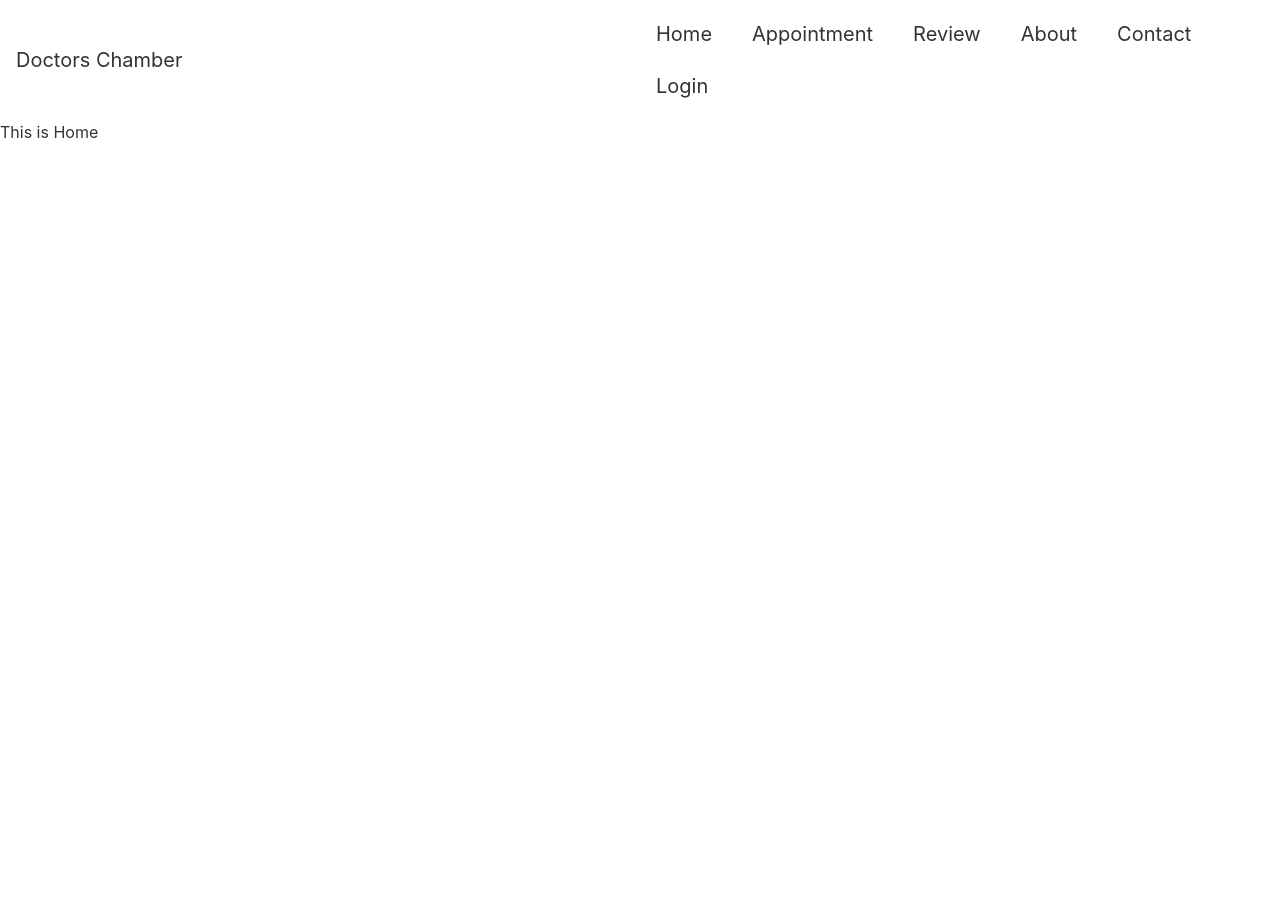
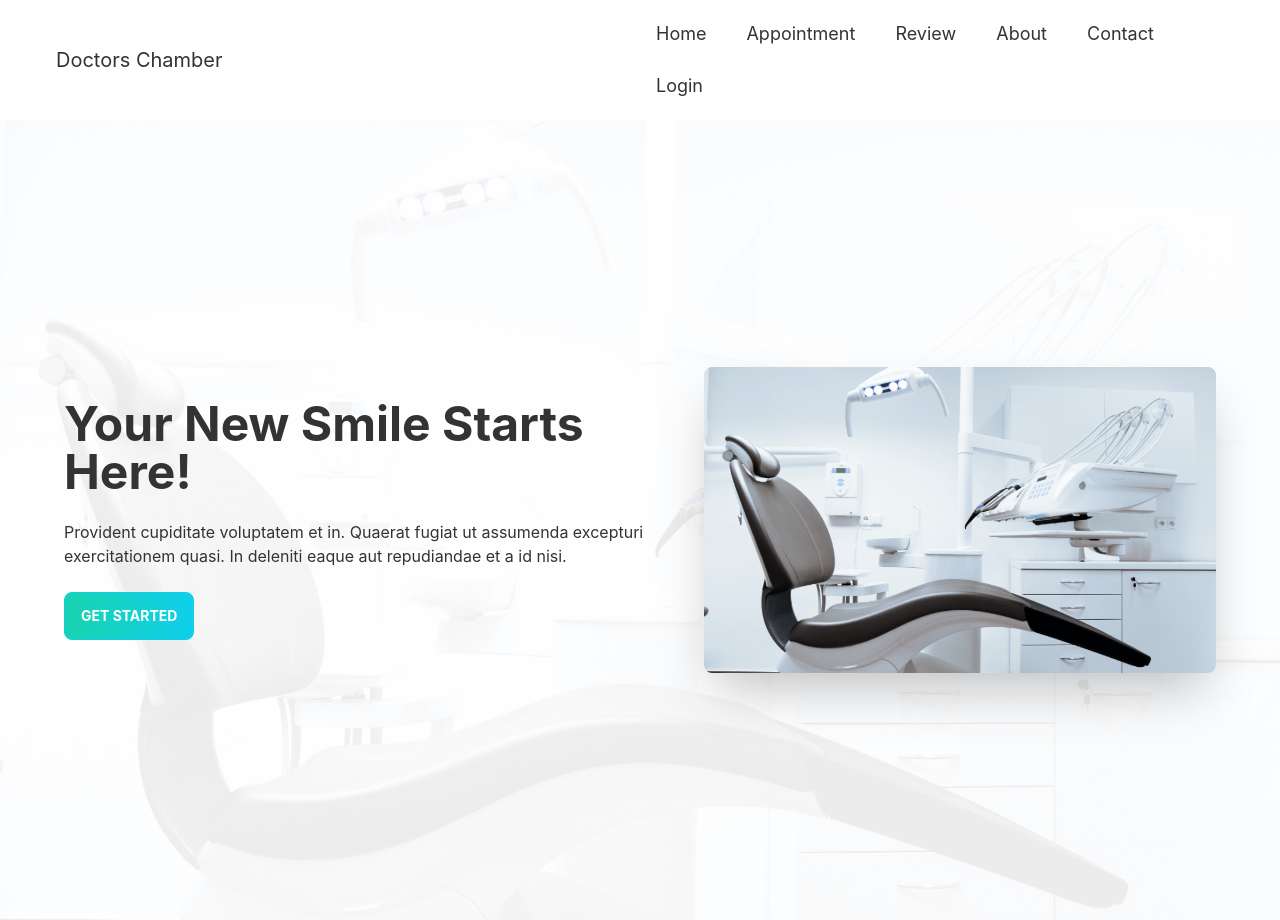
Before and after one commit to Siydulislam/doctors-chamber, a React (Create React App) app in the folder frontend/: page / in a window 1280 px wide. Before the commit the page ends 800 px from the top, so only its background shows below. Built offline with nearby package versions, Linux system fonts and the light colour scheme.

Commit message:
modified navbar and create banner

```diff
--- /dev/null
+++ b/frontend/src/pages/Home/Banner.js
@@ -0,0 +1,19 @@
+import React from 'react';
+import Chair from "../../assets/images/chair.png";
+
+const Banner = () => {
+    return (
+        <div className="hero min-h-screen bg-base-100 px-12 bg-hero bg-no-repeat">
+            <div className="hero-content flex-col lg:flex-row-reverse">
+                <img src={Chair} alt={"Chair"} className="max-w-lg rounded-lg shadow-2xl" />
+                <div>
+                    <h1 className="text-5xl font-bold">Your New Smile Starts Here!</h1>
+                    <p className="py-6">Provident cupiditate voluptatem et in. Quaerat fugiat ut assumenda excepturi exercitationem quasi. In deleniti eaque aut repudiandae et a id nisi.</p>
+                    <button className="btn btn-primary uppercase text-white font-bold bg-gradient-to-r from-secondary to-primary">Get Started</button>
+                </div>
+            </div>
+        </div>
+    );
+};
+
+export default Banner;
--- a/frontend/src/pages/Home/Home.js
+++ b/frontend/src/pages/Home/Home.js
@@ -1,9 +1,10 @@
 import React from 'react';
+import Banner from './Banner';
 
 const Home = () => {
     return (
         <div>
-            <h2>This is Home</h2>
+            <Banner />
         </div>
     );
 };
--- a/frontend/src/pages/shared/Navbar.js
+++ b/frontend/src/pages/shared/Navbar.js
@@ -5,17 +5,17 @@
 
     const menuItems = (
         <>
-            <li><Link to="/" className="rounded-lg text-xl">Home</Link></li>
-            <li><Link to="/appoinment" className="rounded-lg text-xl">Appointment</Link></li>
-            <li><Link to="/review" className="rounded-lg text-xl">Review</Link></li>
-            <li><Link to="/about" className="rounded-lg text-xl">About</Link></li>
-            <li><Link to="/contuct" className="rounded-lg text-xl">Contact</Link></li>
-            <li><Link to="/login" className="rounded-lg text-xl">Login</Link></li>
+            <li><Link to="/" className="rounded-lg text-lg">Home</Link></li>
+            <li><Link to="/appoinment" className="rounded-lg text-lg">Appointment</Link></li>
+            <li><Link to="/review" className="rounded-lg text-lg">Review</Link></li>
+            <li><Link to="/about" className="rounded-lg text-lg">About</Link></li>
+            <li><Link to="/contuct" className="rounded-lg text-lg">Contact</Link></li>
+            <li><Link to="/login" className="rounded-lg text-lg">Login</Link></li>
         </>
     );
 
     return (
-        <div className="navbar bg-base-100">
+        <div className="navbar bg-base-100 px-12">
             <div className="navbar-start">
                 <div className="dropdown">
                     <label tabIndex={0} className="btn btn-ghost lg:hidden">
--- a/frontend/tailwind.config.js
+++ b/frontend/tailwind.config.js
@@ -1,7 +1,11 @@
 module.exports = {
   content: ["./src/**/*.{html,js}"],
   theme: {
-    extend: {},
+    extend: {
+      backgroundImage: {
+        'hero': "url('/src/assets/images/bg.png')",
+      }
+    },
   },
   daisyui: {
     themes: [
```
